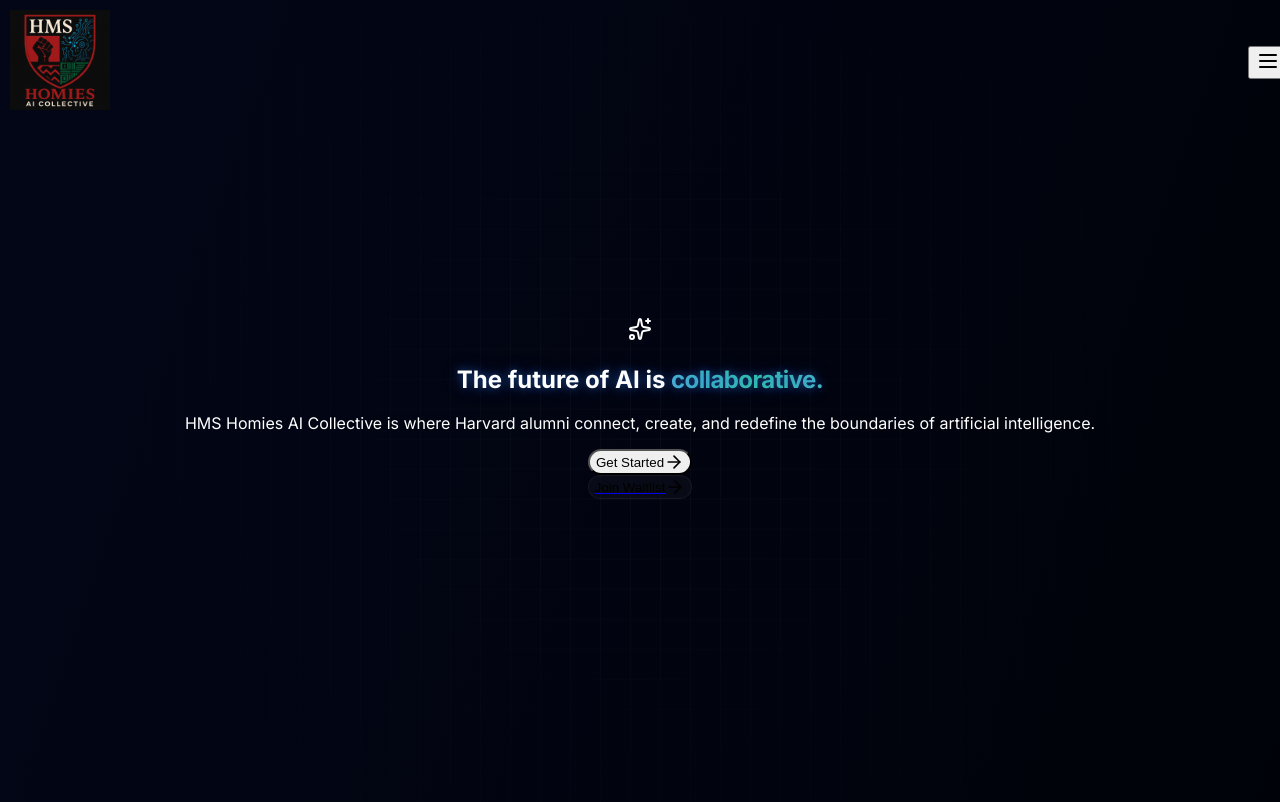
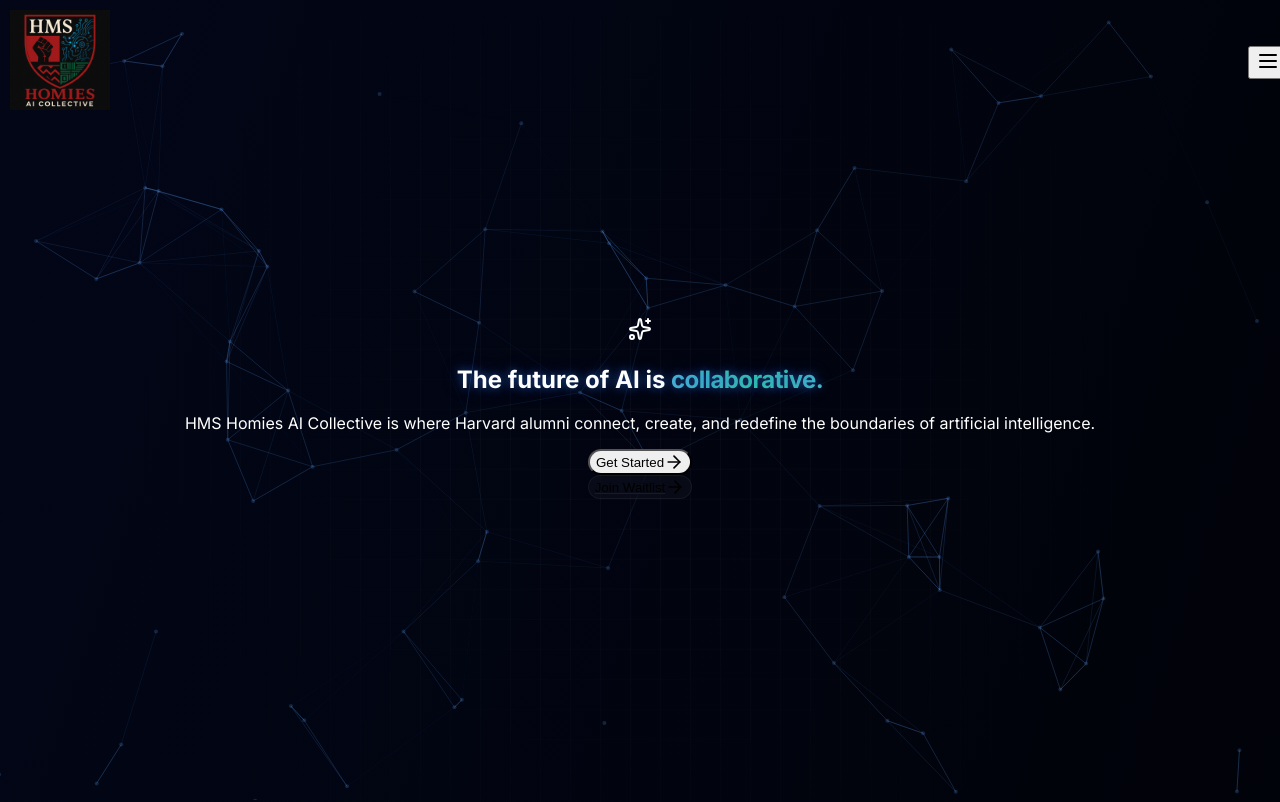
Before and after one commit to tlhocker/hms-homies-website, a Next.js app: page / in a window 1280 px wide. Shown: the top 802 px of the page. Built offline with nearby package versions, Linux system fonts and the light colour scheme.

Commit message:
Fix linting issues and build errors: - Remove unused imports - Fix unescaped apostrophe - Update ParticlesBackground component

```diff
--- a/package.json
+++ b/package.json
@@ -9,14 +9,17 @@
     "lint": "next lint"
   },
   "dependencies": {
+    "@tsparticles/engine": "^3.8.1",
     "@tsparticles/react": "^3.0.0",
+    "@tsparticles/slim": "^3.8.1",
     "framer-motion": "^12.16.0",
     "lucide-react": "^0.513.0",
     "next": "15.3.3",
     "react": "^19.0.0",
     "react-dom": "^19.0.0",
     "react-icons": "^5.5.0",
-    "react-intersection-observer": "^9.16.0"
+    "react-intersection-observer": "^9.16.0",
+    "tsparticles": "^3.8.1"
   },
   "devDependencies": {
     "@eslint/eslintrc": "^3",
--- a/src/app/community/page.tsx
+++ b/src/app/community/page.tsx
@@ -1,6 +1,5 @@
 'use client';
 import { motion } from 'framer-motion';
-import Link from 'next/link';
 
 export default function CommunityPage() {
   return (
--- a/src/app/create/page.tsx
+++ b/src/app/create/page.tsx
@@ -1,6 +1,5 @@
 'use client';
 import { motion } from 'framer-motion';
-import Link from 'next/link';
 
 export default function CreatePage() {
   return (
--- a/src/app/get-started/page.tsx
+++ b/src/app/get-started/page.tsx
@@ -1,6 +1,5 @@
 'use client';
 import { motion } from 'framer-motion';
-import Link from 'next/link';
 
 export default function GetStartedPage() {
   return (
--- a/src/app/learn/page.tsx
+++ b/src/app/learn/page.tsx
@@ -2,7 +2,6 @@
 import { motion } from 'framer-motion';
 import { SiOpenai, SiGooglegemini, SiGooglecloud, SiGoogle } from 'react-icons/si';
 import { FaRobot, FaBookReader, FaSearchengin } from 'react-icons/fa';
-import Link from 'next/link';
 
 export default function LearnPage() {
   const aiTools = [
--- a/src/app/page.tsx
+++ b/src/app/page.tsx
@@ -190,7 +190,7 @@
                 The Homies AI <span className="text-gradient">Community</span>
               </h3>
               <p className="text-xl text-gray-300 mb-6">
-                More than a network—it's a family of innovators, thinkers, and friends, learning and building together.
+                More than a network&mdash;it&apos;s a family of innovators, thinkers, and friends, learning and building together.
               </p>
               <Link href="/community" className="group inline-flex items-center gap-2 relative">
                 <span className="text-lg text-blue-400 group-hover:text-blue-300 transition-colors">
--- a/src/components/ParticlesBackground.tsx
+++ b/src/components/ParticlesBackground.tsx
@@ -1,29 +1,54 @@
 "use client";
-import { Particles } from "@tsparticles/react";
+import { useEffect } from 'react';
+import { tsParticles } from '@tsparticles/engine';
+import { loadSlim } from '@tsparticles/slim';
 
 export default function ParticlesBackground() {
-  const particlesOptions: any = {
-    fullScreen: { enable: false },
-    background: { color: "transparent" },
-    fpsLimit: 60,
-    particles: {
-      number: { value: 60, density: { enable: true, value_area: 800 } },
-      color: { value: "#60A5FA" },
-      links: { enable: true, color: "#60A5FA", opacity: 0.2, distance: 120 },
-      move: { enable: true, speed: 0.5, outModes: { default: 'out' } },
-      opacity: { value: 0.2 },
-      size: { value: 2 },
-    },
-    interactivity: {
-      events: { onHover: { enable: true, mode: "repulse" }, resize: true },
-      modes: { repulse: { distance: 80, duration: 0.4 } },
-    },
-    detectRetina: true,
-  };
+  useEffect(() => {
+    const initParticles = async () => {
+      await loadSlim(tsParticles);
+
+      await tsParticles.load({
+        id: 'tsparticles',
+        options: {
+          background: {
+            color: {
+              value: "transparent",
+            },
+          },
+          particles: {
+            color: {
+              value: "#60A5FA",
+            },
+            links: {
+              color: "#60A5FA",
+              distance: 150,
+              enable: true,
+              opacity: 0.2,
+              width: 1,
+            },
+            move: {
+              enable: true,
+              speed: 1,
+            },
+            number: {
+              value: 80,
+            },
+            opacity: {
+              value: 0.2,
+            },
+            size: {
+              value: 2,
+            },
+          },
+        },
+      });
+    };
+
+    initParticles();
+  }, []);
 
   return (
-    <div className="fixed inset-0 z-0 pointer-events-none">
-      <Particles id="tsparticles" options={particlesOptions} className="w-full h-full" />
-    </div>
+    <div className="fixed inset-0 z-0 pointer-events-none" id="tsparticles" />
   );
 }
```
Also changed, not shown: 1 other file (tests, documents, lock files or other folders).
